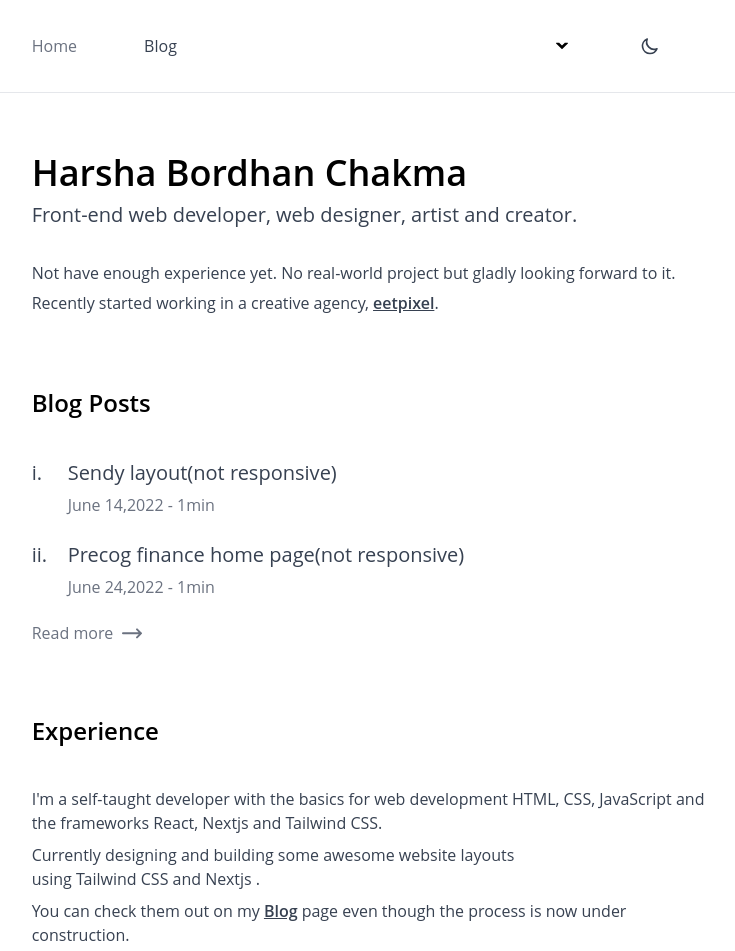
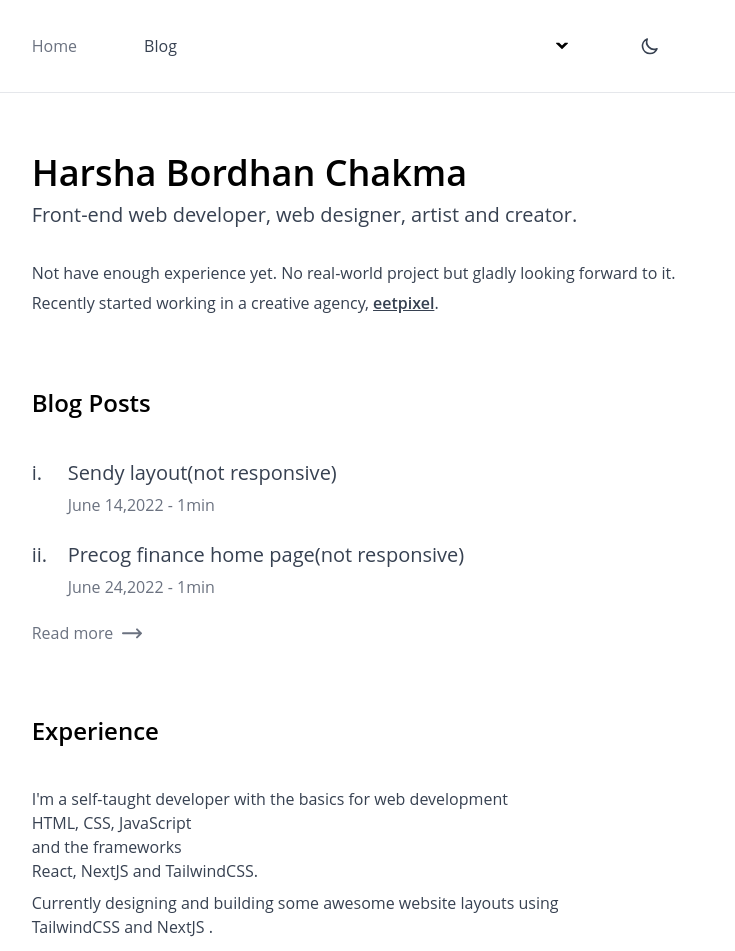
Before and after one commit to HarshaBordhan/harshabordhan, a Next.js app: page / in a window 1280 px wide. Shown: the top 951 px of the page, without its empty margins (271-1006 px from the left). Built offline with nearby package versions, Linux system fonts and the light colour scheme.

Commit message:
Fixed Problems

```diff
--- a/components/Layout/Footer.js
+++ b/components/Layout/Footer.js
@@ -81,7 +81,7 @@ export default function Footer() {
         </div>
       </div>
 
-      <div className="flex mt-10 mb-5 justify-between items-center">
+      <div className="footer-last-content flex mt-10 mb-5 justify-between items-center">
         <p className="text-center text-color">Built on my own - &copy; 2022</p>
         <p className="text-center text-color">@harshabordhan</p>
       </div>
--- a/components/Layout/Header.js
+++ b/components/Layout/Header.js
@@ -112,7 +112,7 @@ export default function Header({ color, colorTheme }) {
               </li>
             </ul>
           </label>
-          <div className="rightside w-1/6 flex justify-between items-center mr-10 md:w-1/5">
+          <div className="rightside w-1/6 flex justify-between items-center mr-10 md:w-1/5 sm:w-1/4">
             <div className="colorsbar">
               <span
                 className="cursor"
--- a/pages/blog/index.js
+++ b/pages/blog/index.js
@@ -14,7 +14,7 @@ export default function Blog() {
     <>
       <Layout>
         <Header color={setColor} colorTheme={colors} />
-        <main className="blogpage px-9 py-7 grid auto-cols-fr auto-rows-auto">
+        <main className="blogpage px-9 py-7 grid auto-cols-fr auto-rows-auto justify-center">
           <div className="first homeDiv fst">
             <h2 className="text-4xl font-semibold mb-10 text-black dark:text-white z-10 md:text-3xl">
               {' '}
@@ -100,7 +100,7 @@ export default function Blog() {
             <div className="images">
               <Link href="https://sendy-layout.vercel.app/">
                 <a target="_blank">
-                  <div className="w-320 flex flex-col cursor hover:scale-[1.01] transition-all">
+                  <div className="w-320 flex flex-col justify-center cursor hover:scale-[1.01] transition-all">
                     <span className="relative">
                       <Image
                         src={Sendy}
@@ -108,7 +108,7 @@ export default function Blog() {
                         // width={320}
                         // height={160}
                         // layout="fill"
-                        // objectFit="cover"
+                        objectFit="cover"
                         className="w-320 rounded-md mb-2"
                       />
                     </span>
@@ -145,7 +145,7 @@ export default function Blog() {
               </Link>
               <Link href="https://precog-finance.vercel.app/">
                 <a target="_blank">
-                  <div className="w-320 flex flex-col cursor hover:scale-[1.01] transition-all">
+                  <div className="w-320 flex flex-col justify-center cursor hover:scale-[1.01] transition-all">
                     <span className="relative">
                       <Image
                         src={Precog}
@@ -153,7 +153,7 @@ export default function Blog() {
                         // width={320}
                         // height={160}
                         // layout="fill"
-                        // objectFit="cover"
+                        objectFit="cover"
                         className="w-320 rounded-md mb-2"
                       />
                     </span>
--- a/pages/index.js
+++ b/pages/index.js
@@ -49,10 +49,13 @@ export default function Home() {
   return (
     <Layout>
       <Header color={setColor} colorTheme={colors} />
-      <main className="homepage px-9 py-7 grid grid-cols-2 auto-rows-auto">
+      <main className="homepage px-9 py-7 grid grid-cols-2 auto-rows-auto justify-center">
         <div className="first homeDiv fst">
           <h2 className="text-4xl font-semibold mb-2 text-black dark:text-white z-10 md:text-3xl sm:text-2xl">
-            <span className={`highlight whitespace-nowrap`} id={`${colors}`}>
+            <span
+              className={`highlight highlightheading whitespace-nowrap`}
+              id={`${colors}`}
+            >
               Harsha Bordhan Chakma
             </span>
           </h2>
@@ -79,7 +82,7 @@ export default function Home() {
           <h3 className="text-2xl font-semibold mb-7 text-black dark:text-white">
             Blog Posts
           </h3>
-          <div className="flex flex-col">
+          <div className="flex flex-col items-start">
             {' '}
             <Link href="https://sendy-layout.vercel.app/">
               <a target="_blank">
@@ -137,28 +140,34 @@ export default function Home() {
           <h3 className="text-2xl font-semibold mb-10 text-black dark:text-white">
             Experience
           </h3>
-          <p className="mb-2 z-10">
-            I&#39;m a self-taught developer with the basics for web development
+          <div className="mb-2 z-10">
+            <p>
+              I&#39;m a self-taught developer with the basics for web
+              development
+            </p>
             <span className="highlight whitespace-nowrap" id={`${colors}`}>
               {' '}
-              HTML, CSS, JavaScript
-            </span>{' '}
-            and the frameworks
+              HTML, CSS, JavaScript{' '}
+            </span>
+            <p>and the frameworks</p>
             <span className="highlight whitespace-nowrap" id={`${colors}`}>
               {' '}
-              React, Nextjs and Tailwind CSS
+              React, NextJS and TailwindCSS
             </span>
             .
-          </p>
+          </div>
 
-          <p className="mb-2 z-10">
-            Currently designing and building some awesome website layouts using
+          <div className="mb-2 z-10">
+            <p>
+              Currently designing and building some awesome website layouts
+              using
+            </p>
             <span className="highlight whitespace-nowrap" id={`${colors}`}>
               {' '}
-              Tailwind CSS and Nextjs
+              TailwindCSS and NextJS
             </span>{' '}
             .
-          </p>
+          </div>
           <p className="mb-2">
             You can check them out on my
             <Link href="/blog">
--- a/styles/globals.css
+++ b/styles/globals.css
@@ -175,7 +175,7 @@ a {
 
   /*** Blog */
   .post-title {
-    min-width: 250px;
+    min-width: 220px;
   }
 
   .post-time {
@@ -197,7 +197,8 @@ a {
     width: 100%;
     display: grid;
     grid-template-columns: repeat(auto-fit, minmax(300px, 1fr));
-    justify-items: center;
+    /* justify-items: center; */
+    justify-content: center;
     gap: 20px;
     row-gap: 20px;
   }
@@ -222,9 +223,13 @@ a {
     .pageContainer {
       width: 100%;
     }
+
+    .images {
+      justify-items: center;
+    }
   }
 
-  @media only screen and (max-width: 550px) and (min-width: 360px) {
+  @media only screen and (max-width: 550px) {
     .navbar {
       height: 68px;
     }
@@ -285,4 +290,31 @@ a {
       display: none;
     }
   }
+
+  @media (max-width: 400px) {
+    .footer-last-content {
+      flex-direction: column;
+      align-items: flex-start;
+    }
+  }
+
+  @media (max-width: 300px) {
+    .highlightheading {
+      position: relative;
+      white-space: normal;
+    }
+
+    .highlightheading::after {
+      display: block;
+      content: '';
+      position: absolute;
+      bottom: 0;
+      left: 0px;
+      height: 100%;
+      width: 195%;
+      z-index: -1;
+      opacity: 0.7;
+      transform: scale(1.05, 1.03) skewX(-12deg);
+    }
+  }
 }
```
